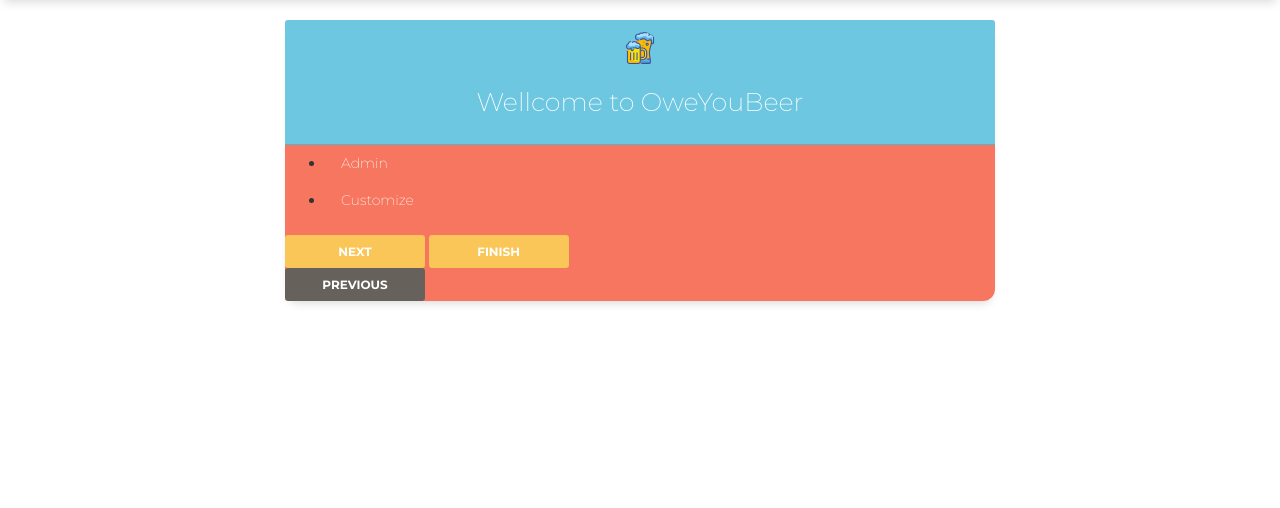
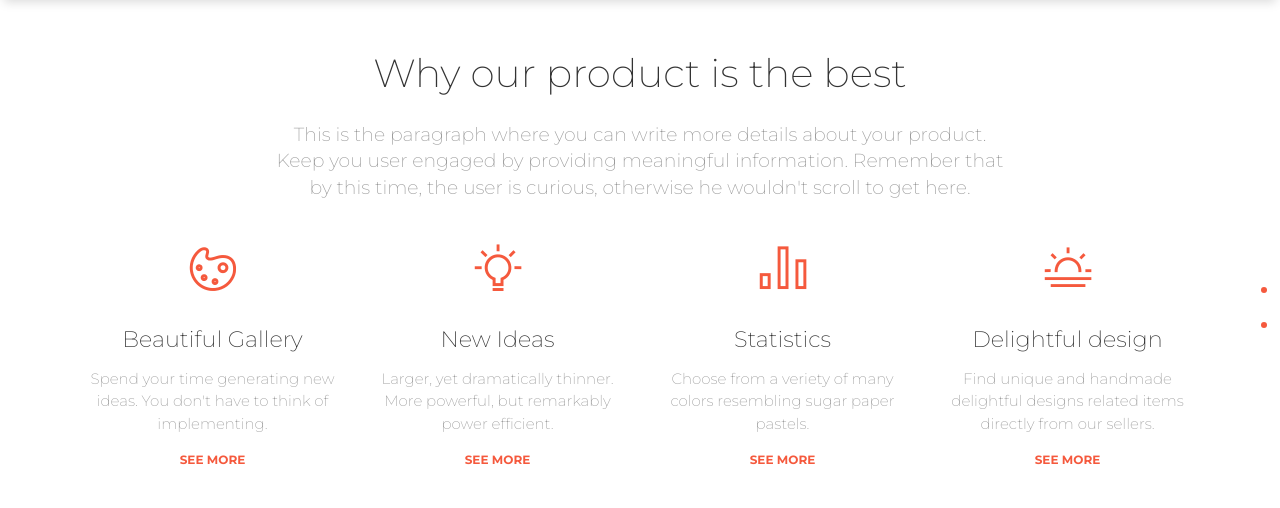
Before and after one commit to mannyci/owebeer, a Django app: page /setup in a window 1280 px wide. Shown: the part 80-588 px from the top of the page. Run offline with Django 3.2, Linux system fonts and the light colour scheme; some libraries are stand-ins or nearby versions.

Commit message:
setup template

```diff
--- a/templates/base.html
+++ b/templates/base.html
@@ -22,6 +22,7 @@
   {% endblock %}
 
   <body>
+    {% block nav %}
     <!-- Navbar -->
     <nav class="navbar navbar-expand-lg fixed-top">
       <div class="container">
@@ -86,6 +87,7 @@
         </div>
       </div>
     </nav>
+    {% endblock %}
     <!-- End Navbar -->
     <div class="main">
       <div class="section">
--- a/templates/setup/setup.html
+++ b/templates/setup/setup.html
@@ -3,68 +3,79 @@
 
 {% block body %}
 
-<div class="content">
-  <div class="col-md-8 mr-auto ml-auto">
-    <div class="wizard-container">
-      <div class="card wizard-card card-wizard " data-color="orange" id="wizardProfile">
-        <form action="{% url 'ui:setup' %}" method="POST">
-          <div class="card-header text-center bg-info">
-            <div class="text-center">
-              <!-- <a href="{% url 'index' %}"><i class="nc-icon nc-settings text-warning"></i></a> -->
-              <a href="{% url 'index' %}" class="simple-text logo-mini">
-                <div class="logo-image-small">
-                  <img src="/static/img/beer-small.png">
+<div class="content" id="welcome">
+  <div class="row">
+    <div class="col-md-8 ml-auto mr-auto text-center">
+      <h2 class="title">Why our product is the best</h2>
+      <h5 class="description">This is the paragraph where you can write more details about your product. Keep you user engaged by providing meaningful information. Remember that by this time, the user is curious, otherwise he wouldn't scroll to get here.</h5>
     </div>
-              </a>
   </div>
-            <h3 class="card-title">Wellcome to OweYouBeer</h3>
+  <div class="row">
+    <div class="col-md-3">
+      <div class="info">
+        <div class="icon icon-danger">
+          <i class="nc-icon nc-palette"></i>
         </div>
-          <div class="wizard-navigation">
-            <ul>
-              <li class="nav-item"><a class="nav-link" href="#admin" data-toggle="tab">Admin</a></li>
-              <li class="nav-item"><a class="nav-link" href="#customize" data-toggle="tab">Customize</a></li>
-            </ul>
-          </div>
-          <div class="tab-content">
-            <div class="tab-pane" id="admin">
-              <h5 class="info-text"> Let's stetup the first user </h5>
-              <div class="row justify-content-center">
-                <div class="col-sm-6">
-                  {% csrf_token %}
-                  {% include "_macros.html" %}
+        <div class="description">
+          <h4 class="info-title">Beautiful Gallery</h4>
+          <p class="description">Spend your time generating new ideas. You don't have to think of implementing.</p>
+          <a href="#pkp" class="btn btn-link btn-danger">See more</a>
         </div>
       </div>
     </div>
-              <div class="tab-pane" id="customize">
-                <h4 class="info-text"> What are you doing? (checkboxes) </h4>
-                <div class="row">
-
-
-
+    <div class="col-md-3">
+      <div class="info">
+        <div class="icon icon-danger">
+          <i class="nc-icon nc-bulb-63"></i>
+        </div>
+        <div class="description">
+          <h4 class="info-title">New Ideas</h4>
+          <p>Larger, yet dramatically thinner. More powerful, but remarkably power efficient.</p>
+          <a href="#pkp" class="btn btn-link btn-danger">See more</a>
         </div>
       </div>
     </div>
-          <div class="wizard-footer height-wizard">
-            <div class="pull-right">
-              <input type='button' class='btn btn-next btn-fill btn-warning btn-wd btn-sm' name='next' value='Next' />
-              <input type='submit' class='btn btn-finish btn-fill btn-warning btn-wd btn-sm' name='finish' value='Finish' />
+    <div class="col-md-3">
+      <div class="info">
+        <div class="icon icon-danger">
+          <i class="nc-icon nc-chart-bar-32"></i>
         </div>
-
-              <div class="pull-left">
-                  <input type='button' class='btn btn-previous btn-fill btn-default btn-wd btn-sm' name='previous' value='Previous' />
+        <div class="description">
+          <h4 class="info-title">Statistics</h4>
+          <p>Choose from a veriety of many colors resembling sugar paper pastels.</p>
+          <a href="#pkp" class="btn btn-link btn-danger">See more</a>
+        </div>
+      </div>
+    </div>
+    <div class="col-md-3">
+      <div class="info">
+        <div class="icon icon-danger">
+          <i class="nc-icon nc-sun-fog-29"></i>
+        </div>
+        <div class="description">
+          <h4 class="info-title">Delightful design</h4>
+          <p>Find unique and handmade delightful designs related items directly from our sellers.</p>
+          <a href="#pkp" class="btn btn-link btn-danger">See more</a>
+        </div>
+      </div>
+    </div>
   </div>
 </div>
 
-        </form>
-      </div>
-    </div> <!-- wizard container -->
-
-
-  </div>
-
-
-</div>
-
-
-
+<nav id="cd-vertical-nav">
+  <ul>
+    <li>
+      <a href="#welcome" data-number="1" class="">
+        <span class="cd-dot"></span>
+        <span class="cd-label">Welcome</span>
+      </a>
+    </li>
+    <li>
+      <a href="#setup" data-number="2" class="">
+        <span class="cd-dot"></span>
+        <span class="cd-label">Setup</span>
+      </a>
+    </li>
+  </ul>
+</nav>
 {% endblock %}
```
Also changed, not shown: db.sqlite3. Lines whose indentation alone changed are shown as unchanged.
